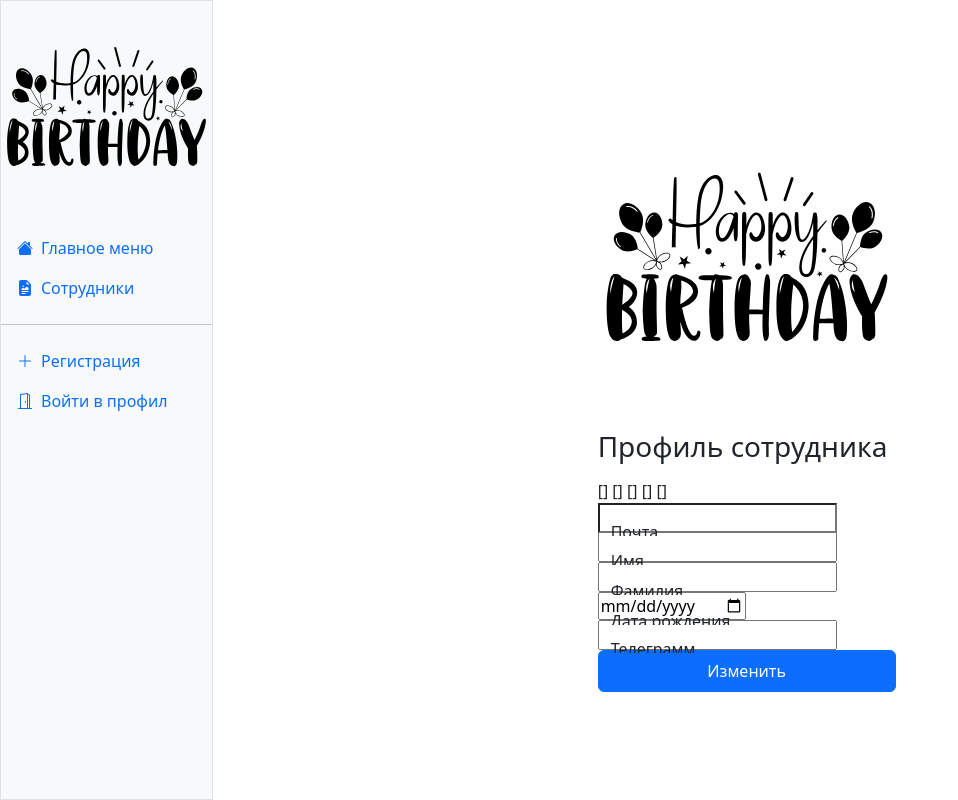
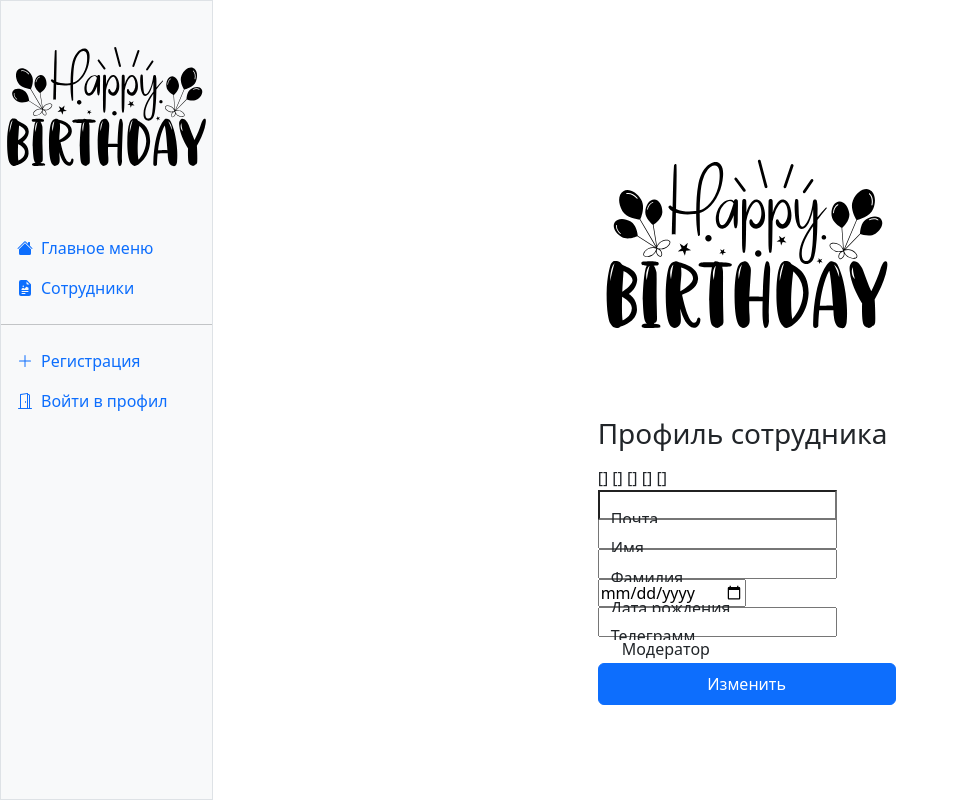
Before and after one commit to 4byra6ka/HappyBirthday, a Django app: template users/templates/users/user_form.html in a window 1280 px wide. Shown: the whole page, without its empty margins (0-958 px from the left). Run offline with Django 5.2, Linux system fonts and the light colour scheme; the template is opened without the code that fills it: most values are stand-ins (such as "Sample title", 1, 10 or a date in 2020); form fields are guessed from the names that the template uses; some libraries are stand-ins or nearby versions.

Commit message:
Описание readme.md и добавлена в модели users форма редактирования профиля переключатель модерации

```diff
--- a/users/forms.py
+++ b/users/forms.py
@@ -43,10 +43,12 @@
         attrs={'placeholder': "DD/MM/YYYY", 'class': 'form-control', 'type': 'birthday'}))
     telegram = forms.IntegerField(label='Фамилия', widget=forms.NumberInput(
         attrs={'placeholder': "", 'class': 'form-control', 'type': 'telegram'}), required=False)
+    is_staff = forms.BooleanField(label='Модератор', widget=forms.CheckboxInput(
+        attrs={ 'class': 'form-check-input', 'type': 'checkbox'}), required=False)
 
     class Meta:
         model = User
-        fields = ('email', 'first_name', 'last_name', 'birthday', 'telegram')
+        fields = ('email', 'first_name', 'last_name', 'birthday', 'telegram', 'is_staff')
 
 
 class UserRecoveryPasswordForm(forms.Form):
--- a/users/templates/users/user_form.html
+++ b/users/templates/users/user_form.html
@@ -39,6 +39,10 @@
                 {{ form.telegram }}
                 <label for="{{ form.telegram.id_for_label }}">Телеграмм</label>
             </div>
+            <div class="form-check">
+                {{ form.is_staff }}
+                <label for="{{ form.telegram.id_for_label }}">Модератор</label>
+            </div>
             <button class="btn btn-primary w-100 py-2" type="submit">Изменить</button>
         </form>
     </main>
```
Also changed, not shown: README.md (added).
